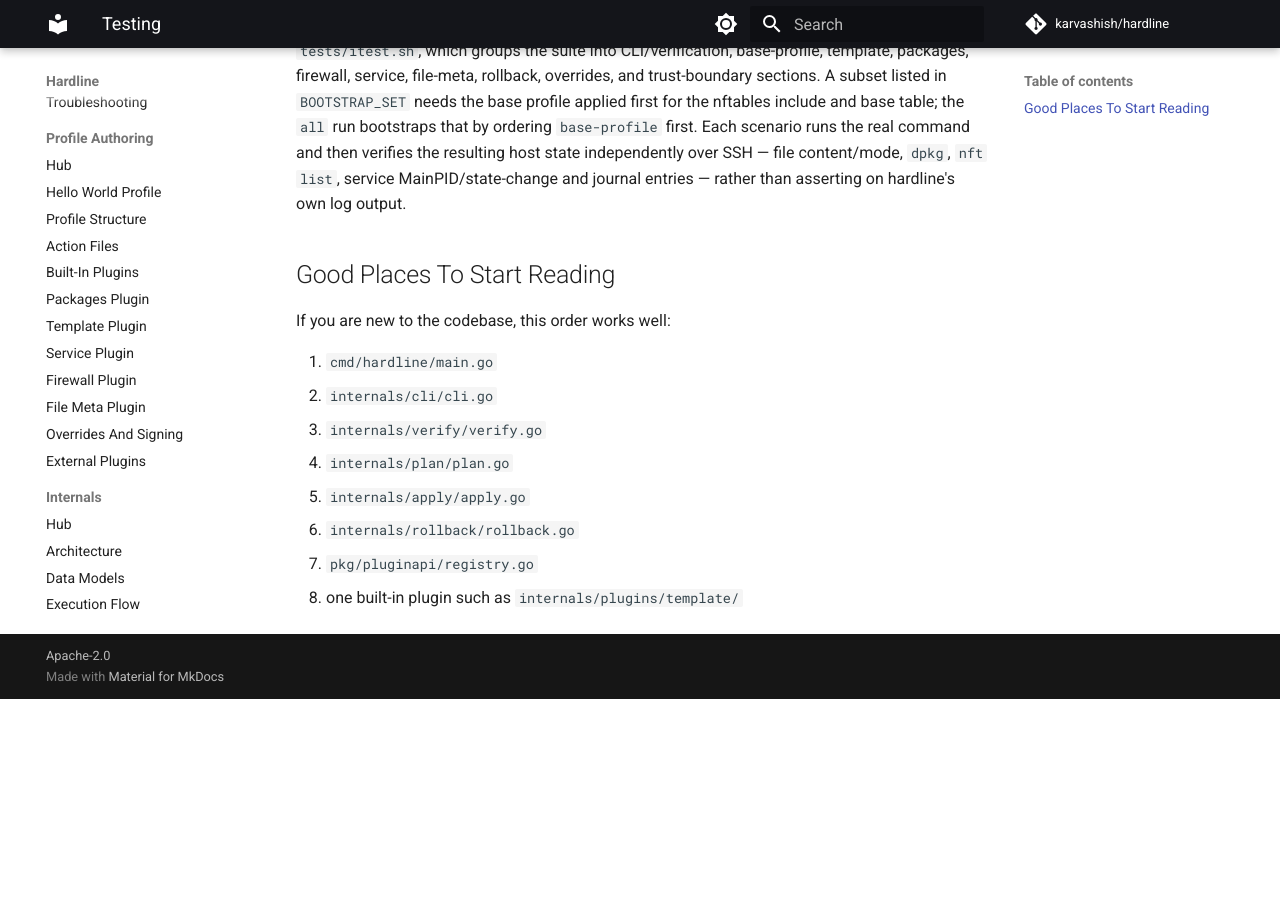
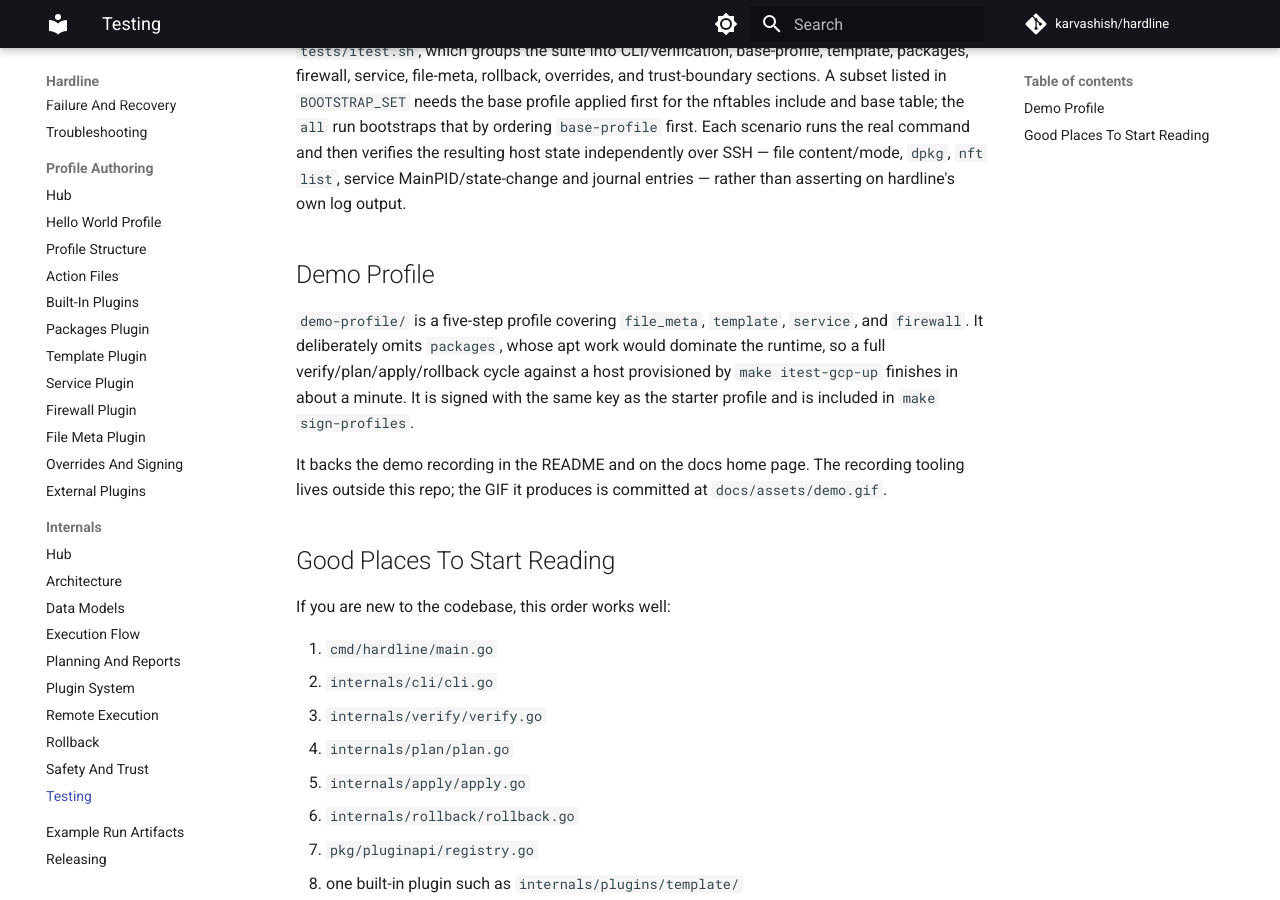
Before and after one commit to karvashish/hardline, an MkDocs documentation site: the page built from docs/internals/testing.md, in a window 1280 px wide and 900 px high, scrolled down 2612 px. Built offline with MkDocs 1.6.1 and Material for MkDocs 9.7.7, drawn with Linux system fonts in a browser that asks for light colours; comment, search, counter and statistics services are not loaded; before the commit the page ends 3311 px from its top, so only the background shows below that.

Commit message:
Add demo profile and recorded demo GIF to README and docs home

```diff
--- a/docs/internals/testing.md
+++ b/docs/internals/testing.md
@@ -68,6 +68,12 @@ What the integration harness covers:
 
 The source of truth for the current scenario set is the `SCENARIOS` list in `integration-tests/itest.sh`, which groups the suite into CLI/verification, base-profile, template, packages, firewall, service, file-meta, rollback, overrides, and trust-boundary sections. A subset listed in `BOOTSTRAP_SET` needs the base profile applied first for the nftables include and base table; the `all` run bootstraps that by ordering `base-profile` first. Each scenario runs the real command and then verifies the resulting host state independently over SSH — file content/mode, `dpkg`, `nft list`, service MainPID/state-change and journal entries — rather than asserting on hardline's own log output.
 
+## Demo Profile
+
+`demo-profile/` is a five-step profile covering `file_meta`, `template`, `service`, and `firewall`. It deliberately omits `packages`, whose apt work would dominate the runtime, so a full verify/plan/apply/rollback cycle against a host provisioned by `make itest-gcp-up` finishes in about a minute. It is signed with the same key as the starter profile and is included in `make sign-profiles`.
+
+It backs the demo recording in the README and on the docs home page. The recording tooling lives outside this repo; the GIF it produces is committed at `docs/assets/demo.gif`.
+
 ## Good Places To Start Reading
 
 If you are new to the codebase, this order works well:
```
Also changed, not shown: README.md (+4 -0 lines), docs/index.md (+4 -0 lines), docs/assets/demo.gif (added), 7 other files.
